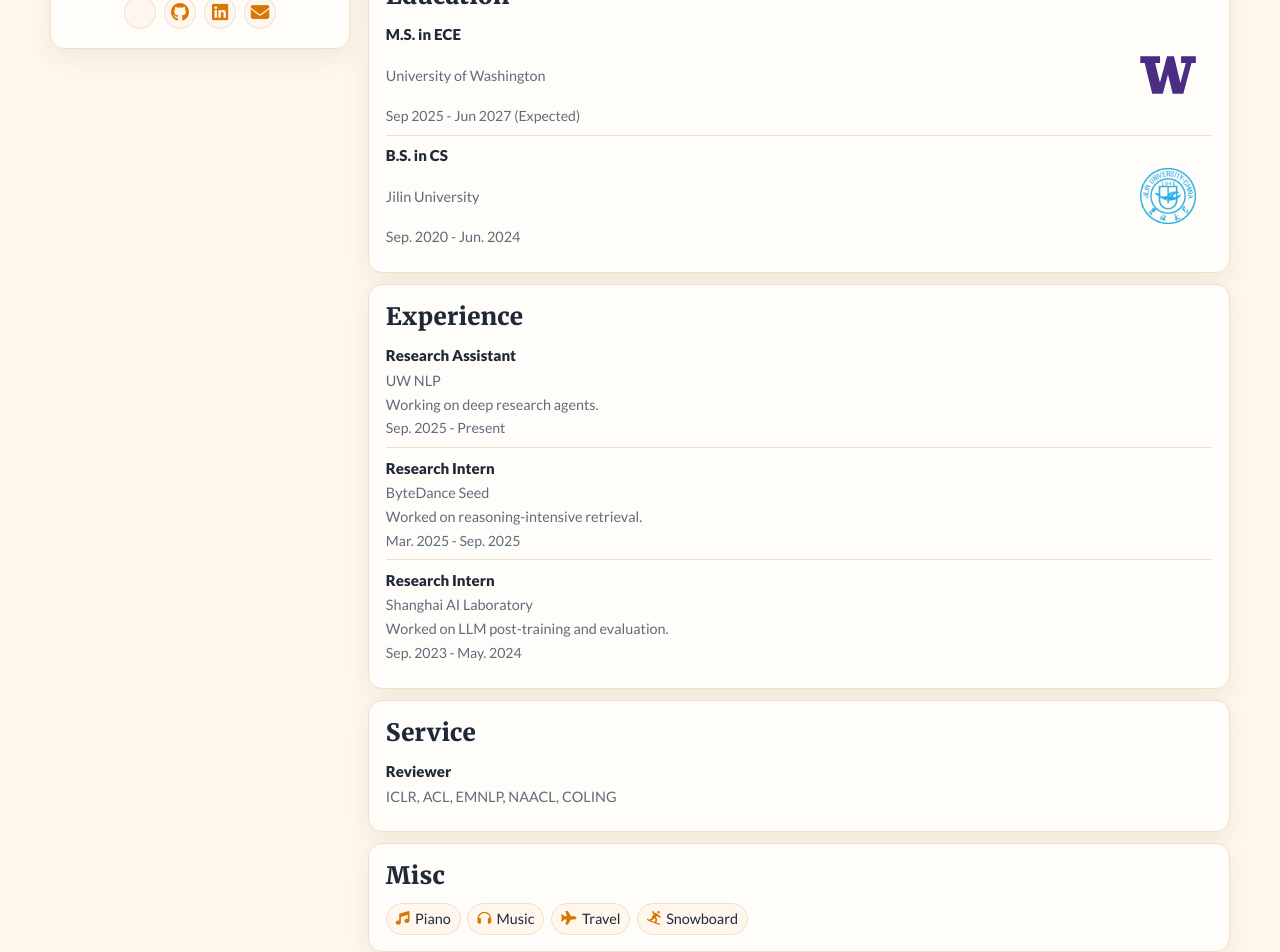
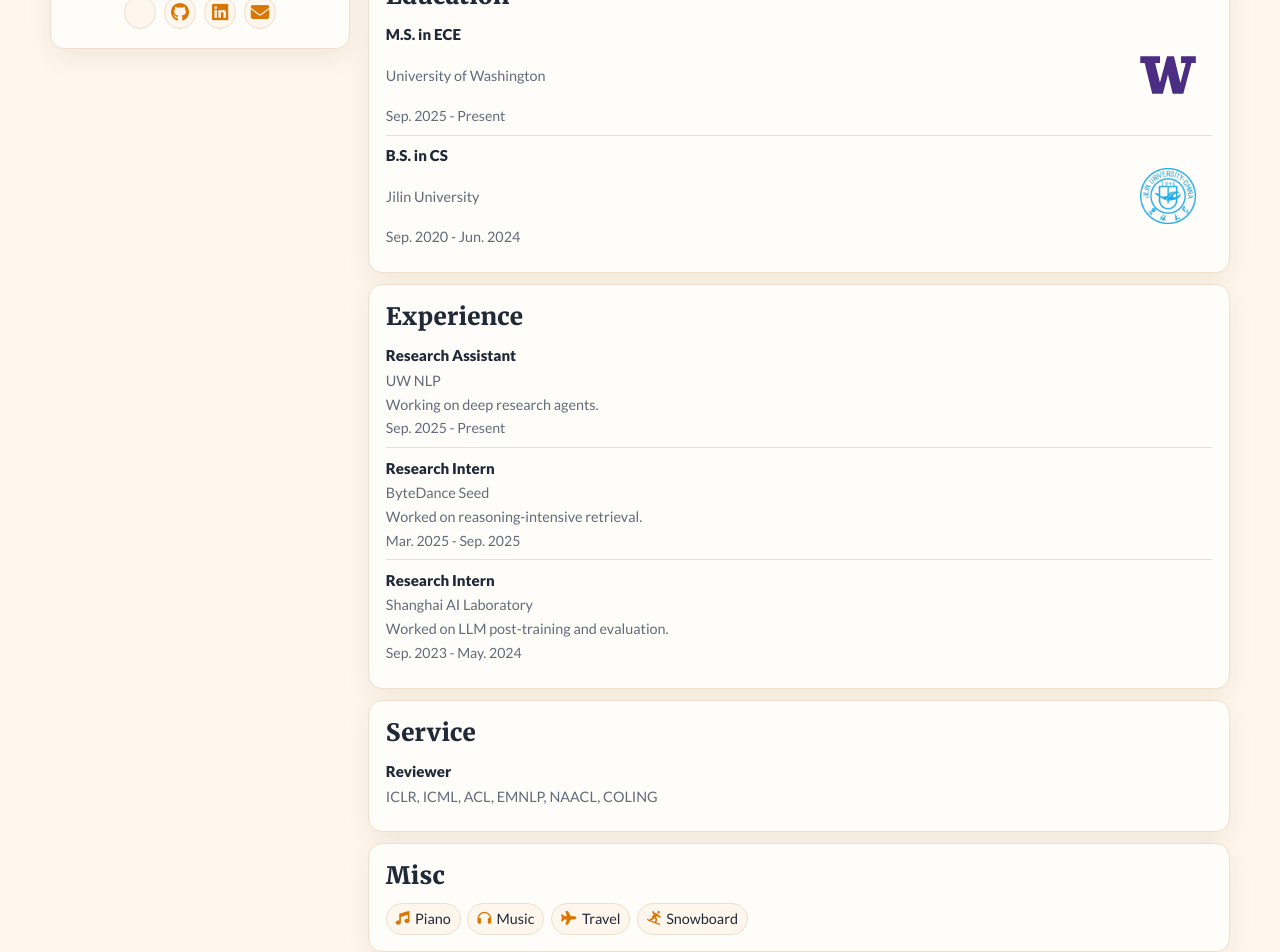
Before and after one commit to jingmingzhuo/jingmingzhuo.github.io, a Jekyll site: the page built from index.md, in a window 1280 px wide and 1400 px high, scrolled down 1407 px. Shown: the part 337-1289 px from the top of the window. Built offline with Jekyll 4.4.1, drawn with Linux system fonts in a browser that asks for light colours; a style sheet for code colours, icons or effects is not loaded.

Commit message:
Update homepage service and education entries

```diff
--- a/_data/home.yml
+++ b/_data/home.yml
@@ -43,7 +43,7 @@ education:
       school: "University of Washington"
       school_badge: "/assets/img/uw-logo.svg"
       school_badge_alt: "University of Washington logo"
-      period: "Sep 2025 - Jun 2027 (Expected)"
+      period: "Sep. 2025 - Present"
     - degree: "B.S. in CS"
       school: "Jilin University"
       school_badge: "/assets/img/jlu-logo.png"
@@ -130,7 +130,7 @@ service:
   title: "Service"
   items:
     - role: "Reviewer"
-      details: "ICLR, ACL, EMNLP, NAACL, COLING"
+      details: "ICLR, ICML, ACL, EMNLP, NAACL, COLING"
 
 misc:
   title: "Misc"
```
